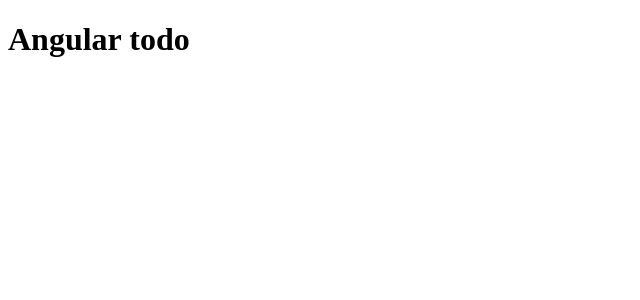
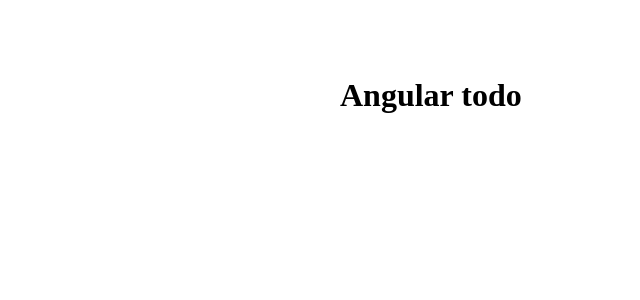
Before and after one commit to alexvorona/angular8, an Angular app: page / in a window 1280 px wide. Shown: the top 300 px of the page, without its empty margins (0-640 px from the left). Built offline with nearby package versions, Linux system fonts and the light colour scheme.

Commit message:
todos component

```diff
--- a/src/app/app.component.scss
+++ b/src/app/app.component.scss
@@ -0,0 +1,9 @@
+.container {
+    padding-top: 3rem;
+    width: 600px;
+    margin: 0 auto;
+
+    h1 {
+        margin-bottom: 1rem;
+    }
+}
--- a/src/app/app.module.ts
+++ b/src/app/app.module.ts
@@ -2,10 +2,12 @@ import { BrowserModule } from '@angular/platform-browser';
 import { NgModule } from '@angular/core';
 
 import { AppComponent } from './app.component';
+import { TodosComponent } from './todos/todos.component';
 
 @NgModule({
   declarations: [
-    AppComponent
+    AppComponent,
+    TodosComponent
   ],
   imports: [
     BrowserModule
--- /dev/null
+++ b/src/app/todos/todos.component.html
@@ -0,0 +1 @@
+<p>todos works!</p>
--- /dev/null
+++ b/src/app/todos/todos.component.ts
@@ -0,0 +1,15 @@
+import { Component, OnInit } from '@angular/core';
+
+@Component({
+  selector: 'app-todos',
+  templateUrl: './todos.component.html',
+  styleUrls: ['./todos.component.scss']
+})
+export class TodosComponent implements OnInit {
+
+  constructor() { }
+
+  ngOnInit() {
+  }
+
+}
```
Also changed, not shown: src/app/todos/todos.component.scss (added), 1 other file (tests, documents, lock files or other folders).
